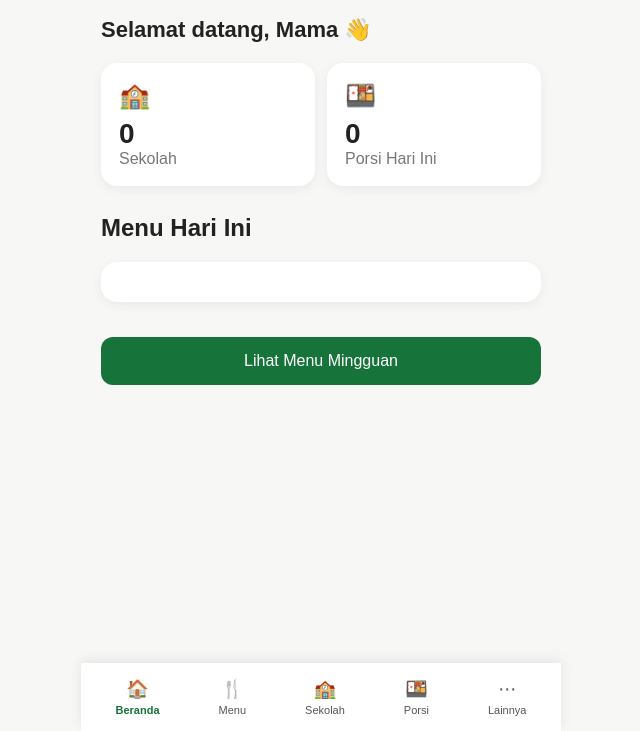
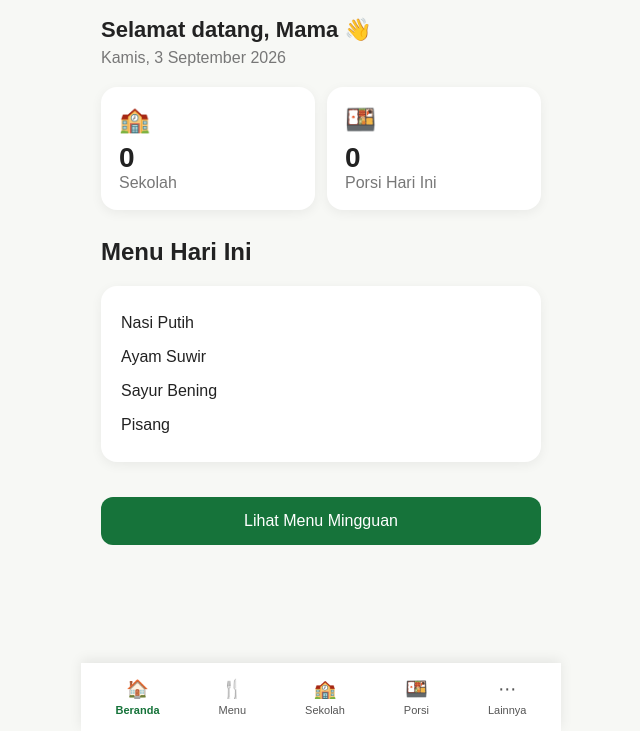
Before and after one commit to andimuhammadfahresyah-gif/catering-mama, a plain HTML site: page index.html in a window 1280 px wide. Shown: the part 69-800 px from the top of the page, without its empty margins (319-959 px from the left). Drawn offline with Linux system fonts and the light colour scheme; files that its build step writes are made by us from their sources; no server answers.

Commit message:
Add files via upload

```diff
--- a/index.html
+++ b/index.html
@@ -6,7 +6,7 @@
 
     <title>Catering Mama</title>
 
-    <link rel="stylesheet" href="../css/style.css" />
+    <link rel="stylesheet" href="style.css" />
   </head>
 
   <body>
@@ -318,6 +318,6 @@
 
     <!-- ================= JAVASCRIPT ================= -->
 
-    <script src="../js/script.js"></script>
+    <script src="script.js"></script>
   </body>
 </html>
```
